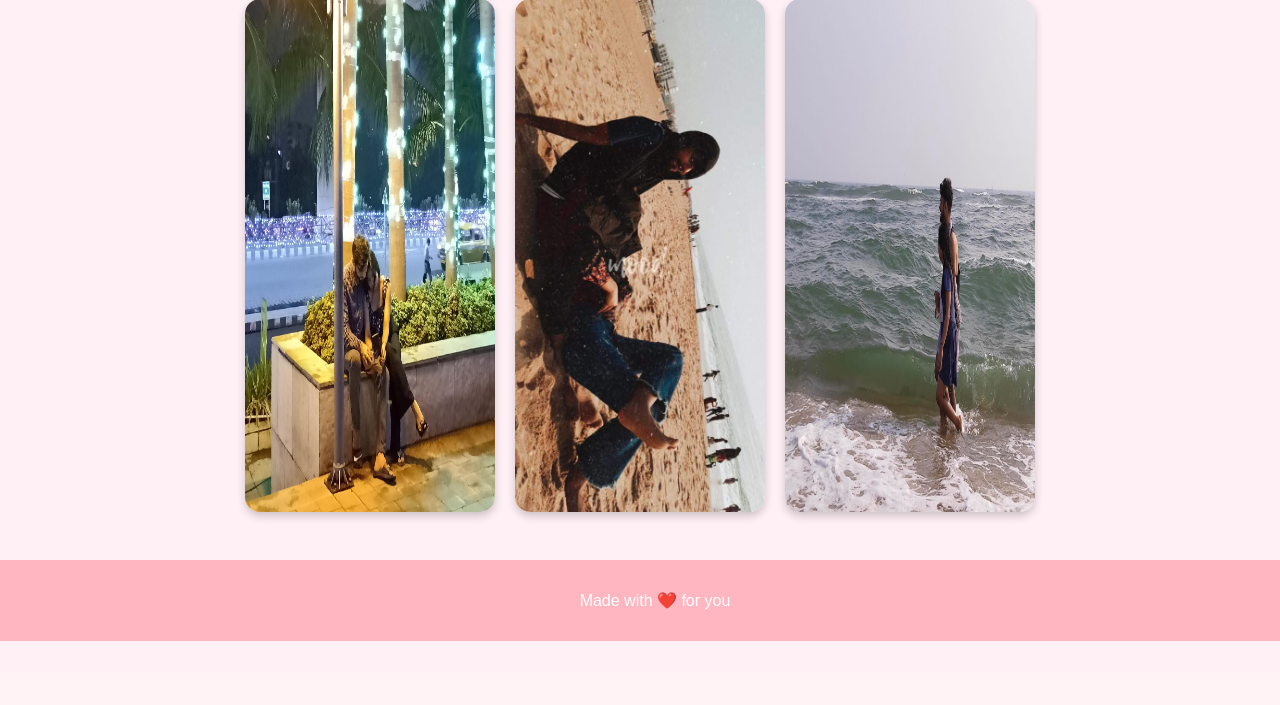
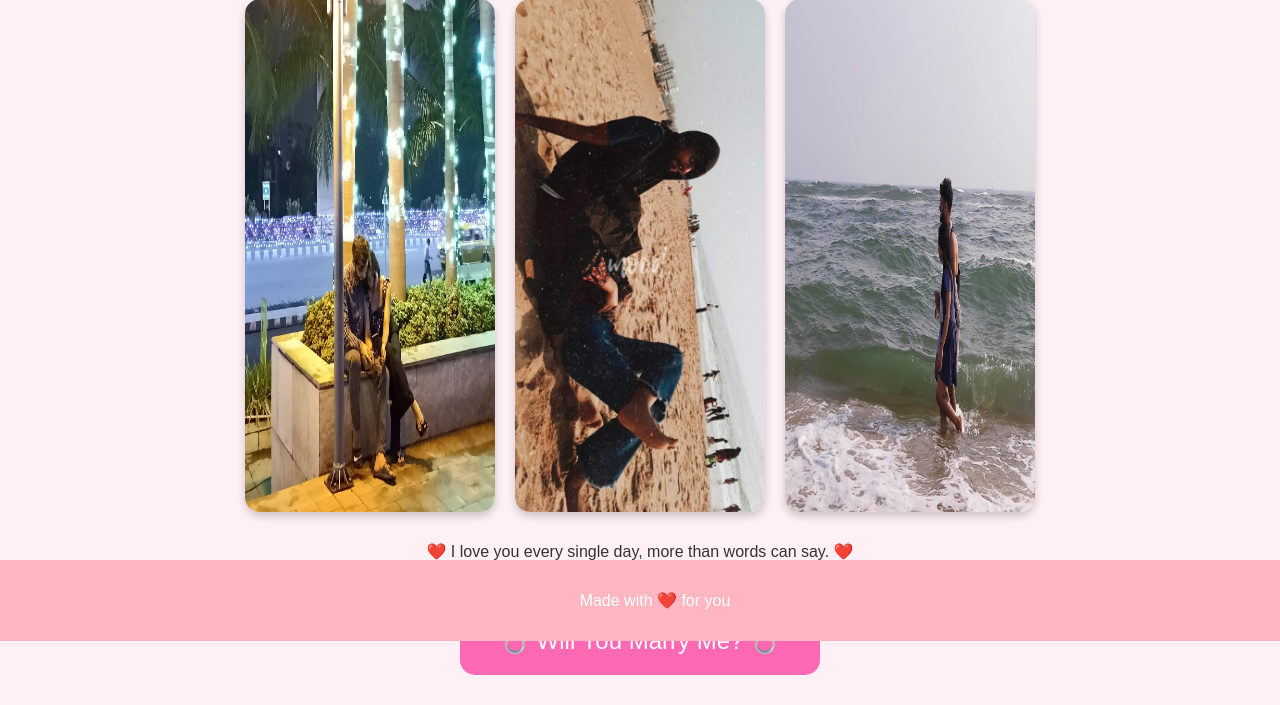
Before and after one commit to mishra234172/palak_proposal, a Flask app: page / in a window 1280 px wide. Shown: the part 159-864 px from the top of the page. Before the commit the page ends 800 px from the top, so only its background shows below. Run offline with Flask 3, Linux system fonts and the light colour scheme.

Commit message:
Update images and love message

```diff
--- a/templates/index.html
+++ b/templates/index.html
@@ -77,6 +77,10 @@
 
 </div>
 
+<div class="love-message">
+    <p>❤️ I love you every single day, more than words can say. ❤️</p>
+</div>
+
 <button class="proposal-btn" onclick="propose()">💍 Will You Marry Me? 💍</button>
 
 <script>
```
